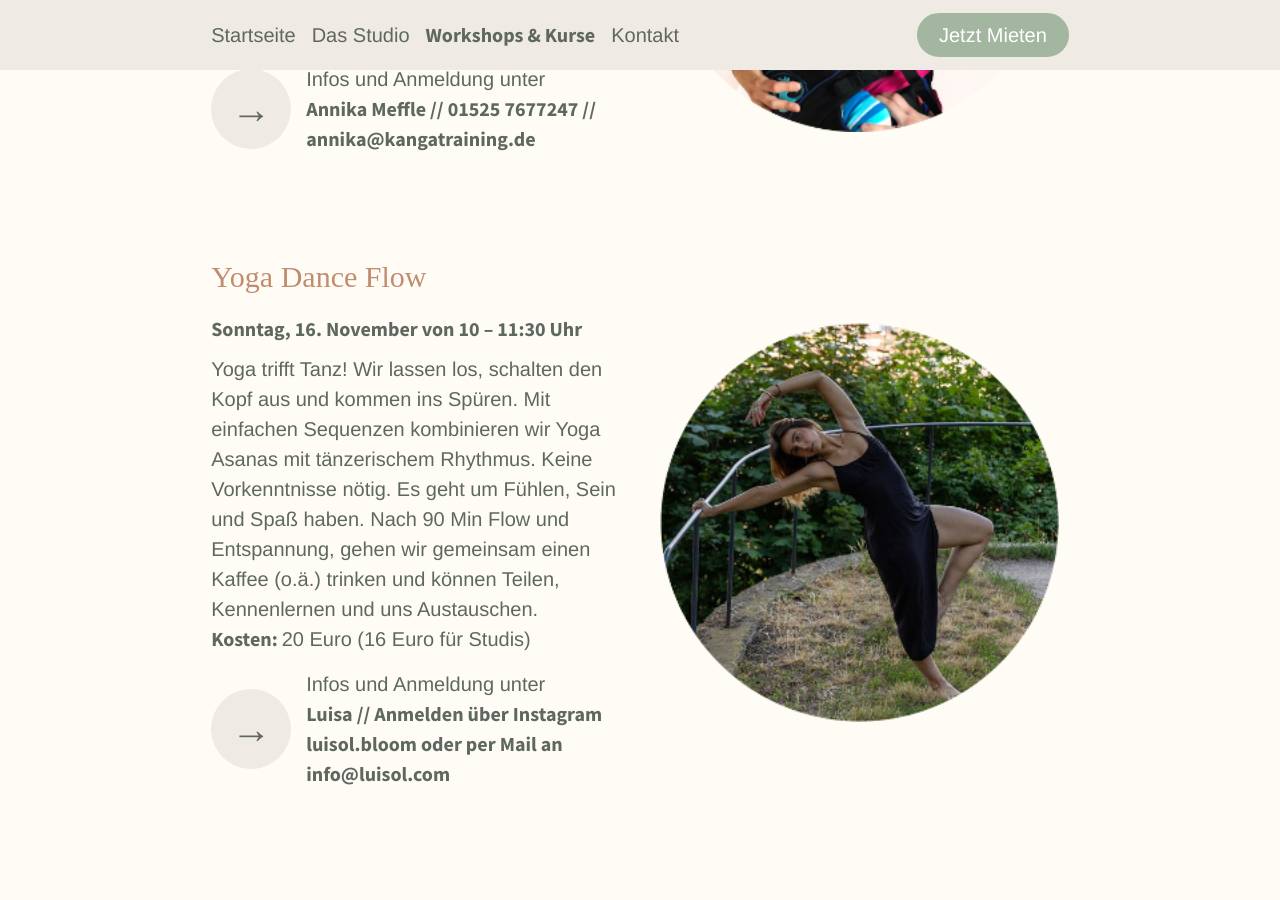
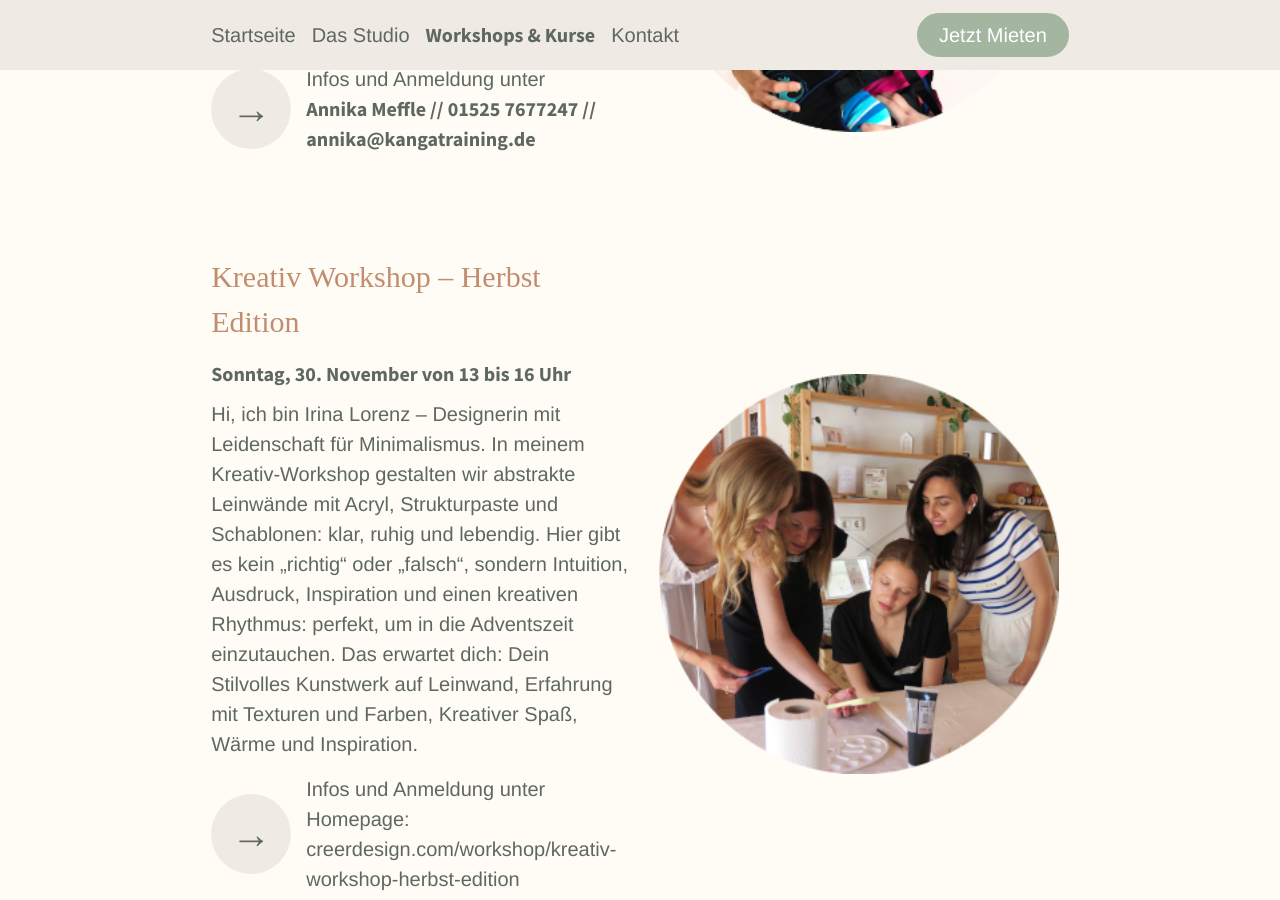
Before and after one commit to sonjafeitsch/meine-nische-website, a Jekyll site: the page built from kurse.html, in a window 1280 px wide and 900 px high, scrolled down 1120 px. Built offline with Jekyll 4.4.1, drawn with Linux system fonts in a browser that asks for light colours; some web fonts are replaced; some of the changed text lies outside the part shown.

Commit message:
update vents

```diff
--- a/kurse.html
+++ b/kurse.html
@@ -11,15 +11,6 @@ events:
     Es ist eine wohltuende Auszeit und Du kannst Energie für Deine Seele tanken. In einer liebevollen Mamarunde findest Du Motivation und Spaß."
     costs: "115 € für 8-Wochen Kurs oder 90 Euro für eine flexible 5er Karte"
     address: "Annika Meffle // 01525 7677247 // annika@kangatraining.de"
-  - name: "Yoga Dance Flow"
-    image: luisa.png
-    time:  Sonntag, 16. November von 10 – 11:30 Uhr
-    description: "Yoga trifft Tanz! Wir lassen los, schalten den Kopf aus und kommen ins Spüren.
-    Mit einfachen Sequenzen kombinieren wir Yoga Asanas mit tänzerischem Rhythmus. Keine Vorkenntnisse nötig.
-    Es geht um Fühlen, Sein und Spaß haben. Nach 90 Min Flow und Entspannung, gehen wir gemeinsam einen Kaffee (o.ä.) trinken
-    und können Teilen, Kennenlernen und uns Austauschen."
-    costs: "20 Euro (16 Euro für Studis)"
-    address: "Luisa // Anmelden über Instagram luisol.bloom oder per Mail an info@luisol.com"
   - name: "Kreativ Workshop – Herbst Edition"
     image: irina2.png
     time: Sonntag, 30. November von 13 bis 16 Uhr
@@ -63,7 +54,7 @@ events:
     weiche Stabilität – immer zyklusfreundlich und mit Optionen für alle Level. Zum Schluss öffnen wir, wer mag,
     einen kurzen Sharing-Moment. Dafür habe ich uns einen hochwertigen Rohkakao besorgt, den wir gemeinsam genießen
     können – ein warmer Abschluss in deiner Frauen-Community."
-    address: "Luisa // Anmelden über Instagram luisol.bloom oder per Mail an info@luisol.com"
+    address: "Luise // Anmelden über Instagram luisol.bloom oder per Mail an info@luisol.com"
   - name: "Candle Light Yin Yoga"
     image: lorena.png
     time:  Sonntag, 14. Dezember von 17:30 – 19 Uhr
```
